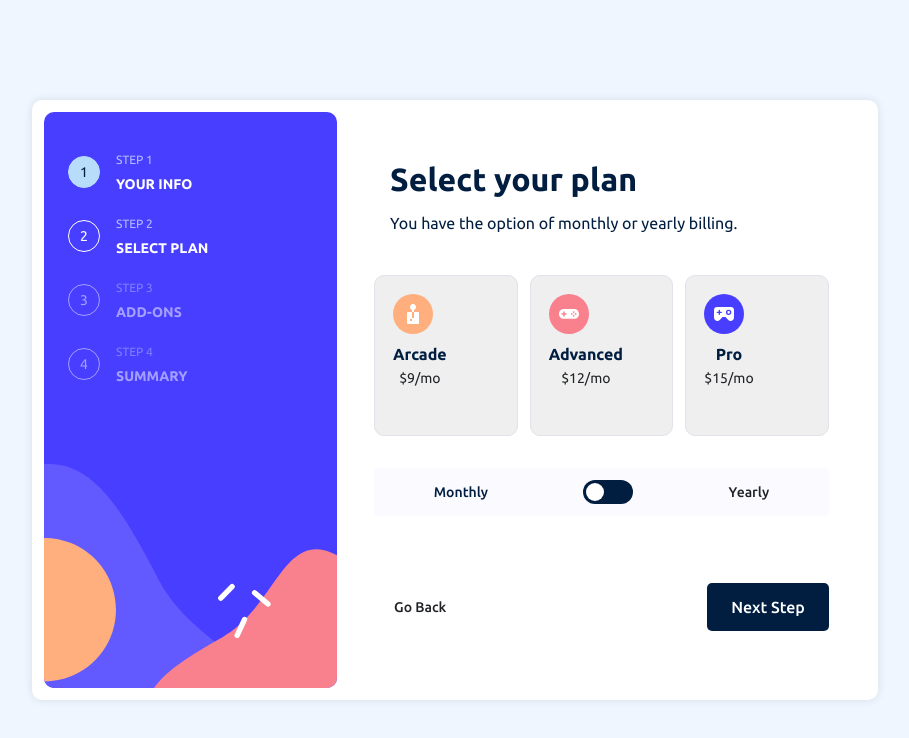
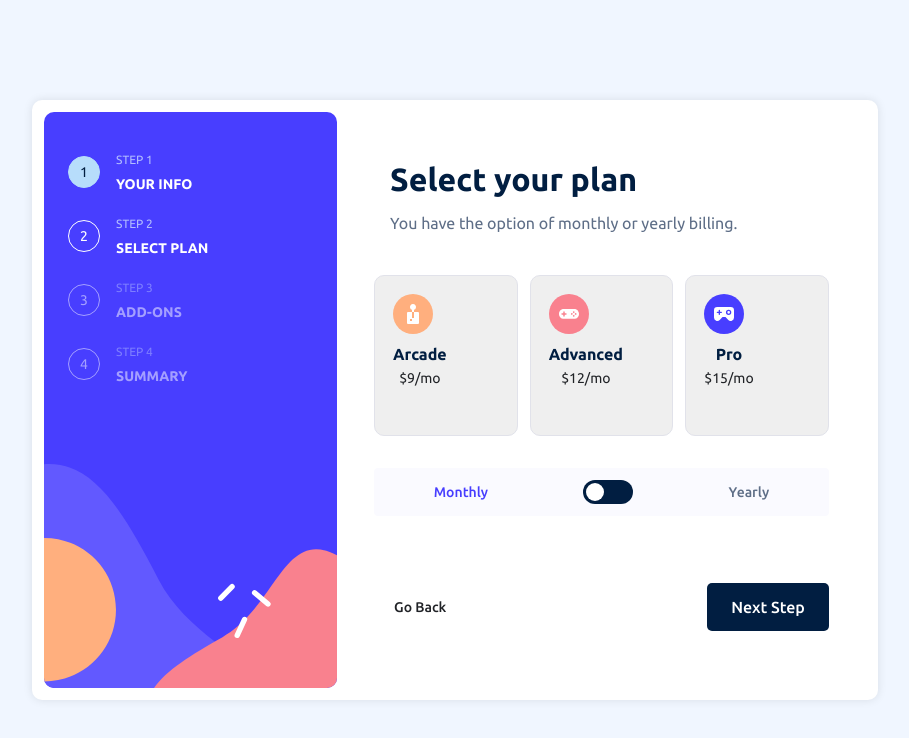
Before and after one commit to Doileo/multi-step-form, a React (Create React App) app: page /select-plan in a window 1280 px wide. Shown: the top 738 px of the page, without its empty margins (185-1094 px from the left). Built offline with nearby package versions, Linux system fonts and the light colour scheme.

Commit message:
chore: adjusted element colors for improved UI

```diff
--- a/src/components/AddOns/AddOns.css
+++ b/src/components/AddOns/AddOns.css
@@ -95,7 +95,7 @@
 .add-on-description,
 .add-on-price {
   font-size: var(--font-size-12);
-  color: var(--grey-color);
+  color: var(--slate-blue-gray);
 }
 
 .add-on-price.selected {
--- a/src/components/Confirmation/Confirmation.css
+++ b/src/components/Confirmation/Confirmation.css
@@ -36,7 +36,7 @@ h2 {
 }
 
 a {
-  color: var(--very-dark-color);
+  color: var(--slate-blue-gray);
   text-decoration: none;
 }
 
--- a/src/components/SelectPlan/SelectPlan.css
+++ b/src/components/SelectPlan/SelectPlan.css
@@ -79,7 +79,7 @@
 }
 
 .select-plan__billing-toggle .active {
-  color: var(--denim-color);
+  color: var(--purple-color);
 }
 
 .switch {
--- a/src/styles/App.css
+++ b/src/styles/App.css
@@ -33,7 +33,7 @@ p {
 
 body {
   font-family: "Ubuntu", sans-serif;
-  color: var(--very-dark-blue);
+  color: var(--slate-blue-gray);
   background-color: var(--background-color);
   line-height: 1.5rem;
   min-height: 100vh;
@@ -152,7 +152,7 @@ select {
   --border-color: hsl(231, 18%, 90%);
   --denim-color: hsl(213, 96%, 13%);
   --grey-color: hsl(231, 11%, 63%);
-  --slate-blue-gray: #6a707a;
+  --slate-blue-gray: hsl(217, 18%, 45%);
   --very-dark-blue: hsl(220, 8.3%, 14.1%);
   --light-blue-color: hsl(231, 100%, 85%);
   --light-grey-color: hsl(231, 18%, 90%);
@@ -177,7 +177,7 @@ select {
 /* ------------------- */
 
 header {
-  color: var(--denim-color);
+  color: var(--slate-blue-gray);
   padding: 1rem;
   text-align: left;
 }
```
